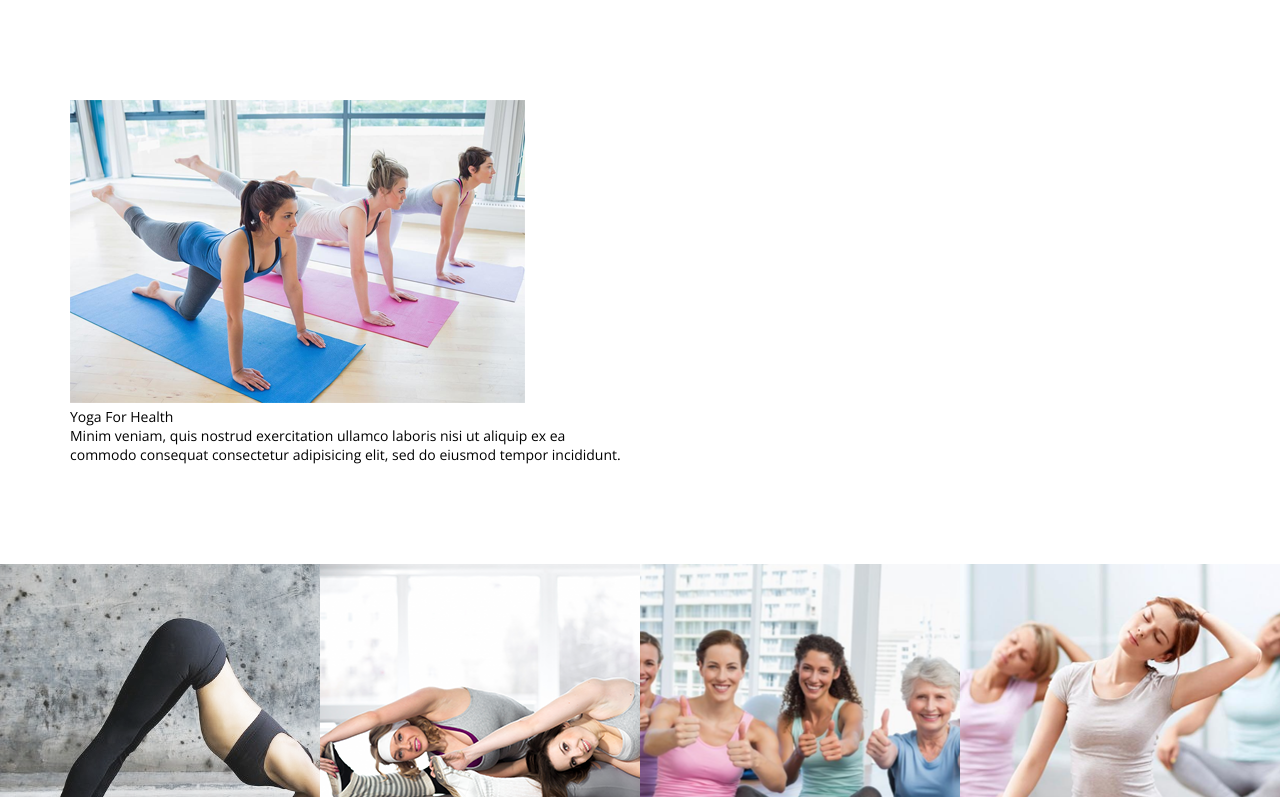
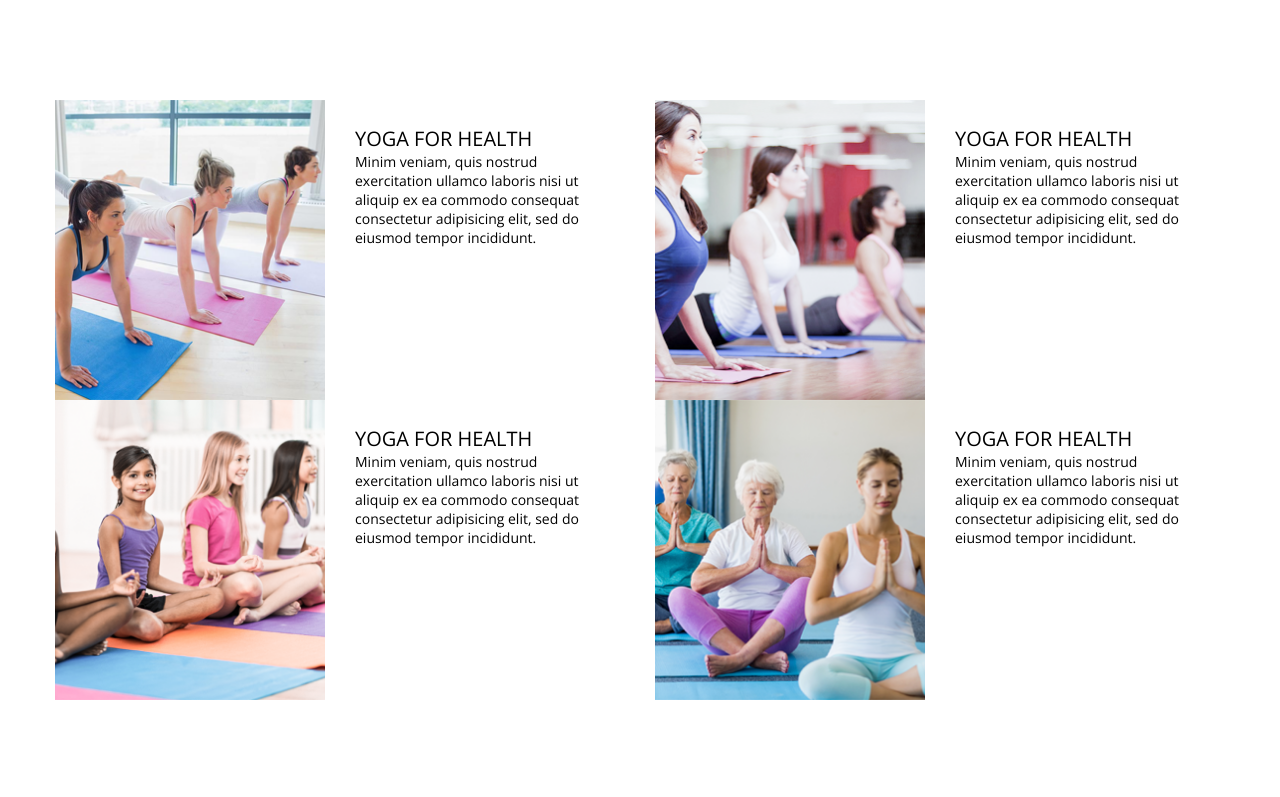
Before and after one commit to butkodenis/Yoga, a plain HTML site: page index.html in a window 1280 px wide. Shown: the top 797 px of the page. Drawn offline with nearby package versions, Linux system fonts and the light colour scheme.

Commit message:
write our class

```diff
--- a/index.html
+++ b/index.html
@@ -26,7 +26,41 @@
             <div class="col-lg-6">
                 <div class="ourclass-block">
                     <div class="ourclass-block-img">
-                          <img src="images/Our-classes_1.png">
+                        <img src="images/Our-classes_1.png">
+                    </div>
+                    <div class="ourclass-block-content">
+                        <h3>Yoga For Health</h3>
+                        <p>Minim veniam, quis nostrud exercitation ullamco laboris nisi ut aliquip ex ea commodo consequat consectetur adipisicing elit, sed do eiusmod tempor incididunt. </p>
+                    </div>
+
+                 </div>
+            </div>
+            <div class="col-lg-6">
+                <div class="ourclass-block">
+                    <div class="ourclass-block-img">
+                          <img src="images/Our-classes_2.png">
+                     </div>
+                    <div class="ourclass-block-content">
+                        <h3>Yoga For Health</h3>
+                        <p>Minim veniam, quis nostrud exercitation ullamco laboris nisi ut aliquip ex ea commodo consequat consectetur adipisicing elit, sed do eiusmod tempor incididunt. </p>
+                    </div>
+                 </div>
+            </div>
+            <div class="col-lg-6">
+                <div class="ourclass-block">
+                    <div class="ourclass-block-img">
+                          <img src="images/Our-classes_3.png">
+                     </div>
+                    <div class="ourclass-block-content">
+                        <h3>Yoga For Health</h3>
+                        <p>Minim veniam, quis nostrud exercitation ullamco laboris nisi ut aliquip ex ea commodo consequat consectetur adipisicing elit, sed do eiusmod tempor incididunt. </p>
+                    </div>
+                 </div>
+            </div>
+            <div class="col-lg-6">
+                <div class="ourclass-block">
+                    <div class="ourclass-block-img">
+                          <img src="images/Our-classes_4.png">
                      </div>
                     <div class="ourclass-block-content">
                         <h3>Yoga For Health</h3>
--- a/src/sass/layout/_grid.scss
+++ b/src/sass/layout/_grid.scss
@@ -1,8 +1,8 @@
 .container {
   margin-right: auto;
   margin-left: auto;
-  padding-left: 15px;
-  padding-right: 15px;
+  //padding-left: 15px;
+  //padding-right: 15px;
 }
 @media (min-width: 768px) {
   .container {
--- a/src/sass/layout/partials/_ourclass.scss
+++ b/src/sass/layout/partials/_ourclass.scss
@@ -0,0 +1,28 @@
+.ourclass {
+  .ourclass-block {
+    .ourclass-block-img {
+      width: 270px;
+      height: 300px;
+      overflow: hidden;
+      float: left;
+      //margin-left: -15px;
+
+      img {
+        ////width: 300px;
+        height: 270px;
+        //overflow: hidden;
+        position: relative;
+        left: -155px;
+        height: 100%;
+      }
+
+    }
+    .ourclass-block-content {
+      padding: 25px 30px;
+      width: 300px;
+      float: right;
+      //margin-right: -15px;
+      max-height: 300px;
+    }
+  }
+}
```
Also changed, not shown: css/style.min.css.
